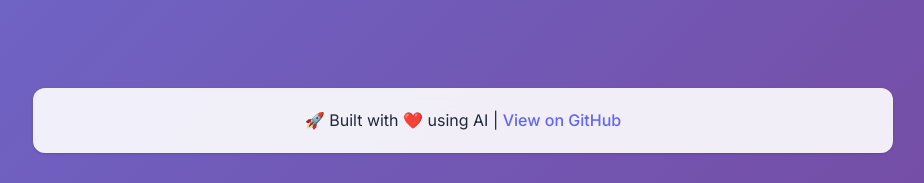
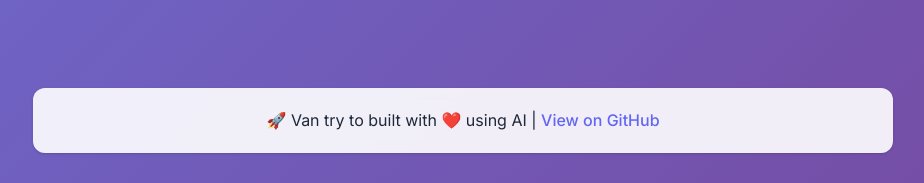
Before and after one commit to vanvo19870515/ai-testcase-generator, a FastAPI app: page / in a window 1280 px wide. Shown: the part 1289-1472 px from the top of the page, without its empty margins (177-1101 px from the left). Run offline with FastAPI, Linux system fonts and the light colour scheme; parts of the project's set-up code (start-up, migrations or seed data) failed here and were passed over.

Commit message:
Update footer: Add 'Van try to built' to copyright
- Updated footer text to include 'Van try to built'
- Changed from 'Built with ❤️ using AI' to 'Van try to built with ❤️ using AI'
- Applied to both workflow-generated HTML and template HTML

```diff
--- a/templates/index.html
+++ b/templates/index.html
@@ -187,7 +187,7 @@
         <footer class="footer">
             <div class="footer-content">
                 <p>
-                    🚀 Built with ❤️ using AI |
+                    🚀 Van try to built with ❤️ using AI |
                     <a href="https://github.com/vanvo19870515/ai-testcase-generator" target="_blank">
                         View on GitHub
                     </a>
```
Also changed, not shown: .github/workflows/deploy-pages.yml.
